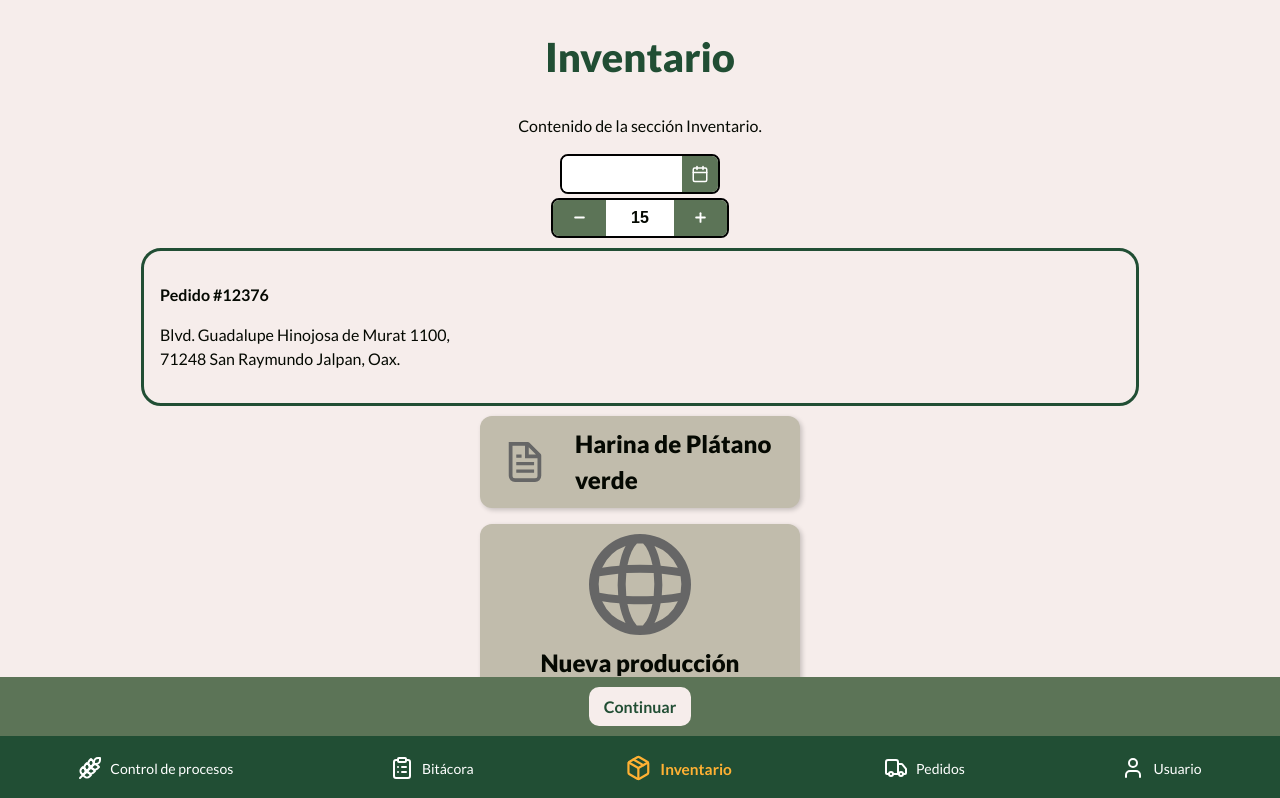
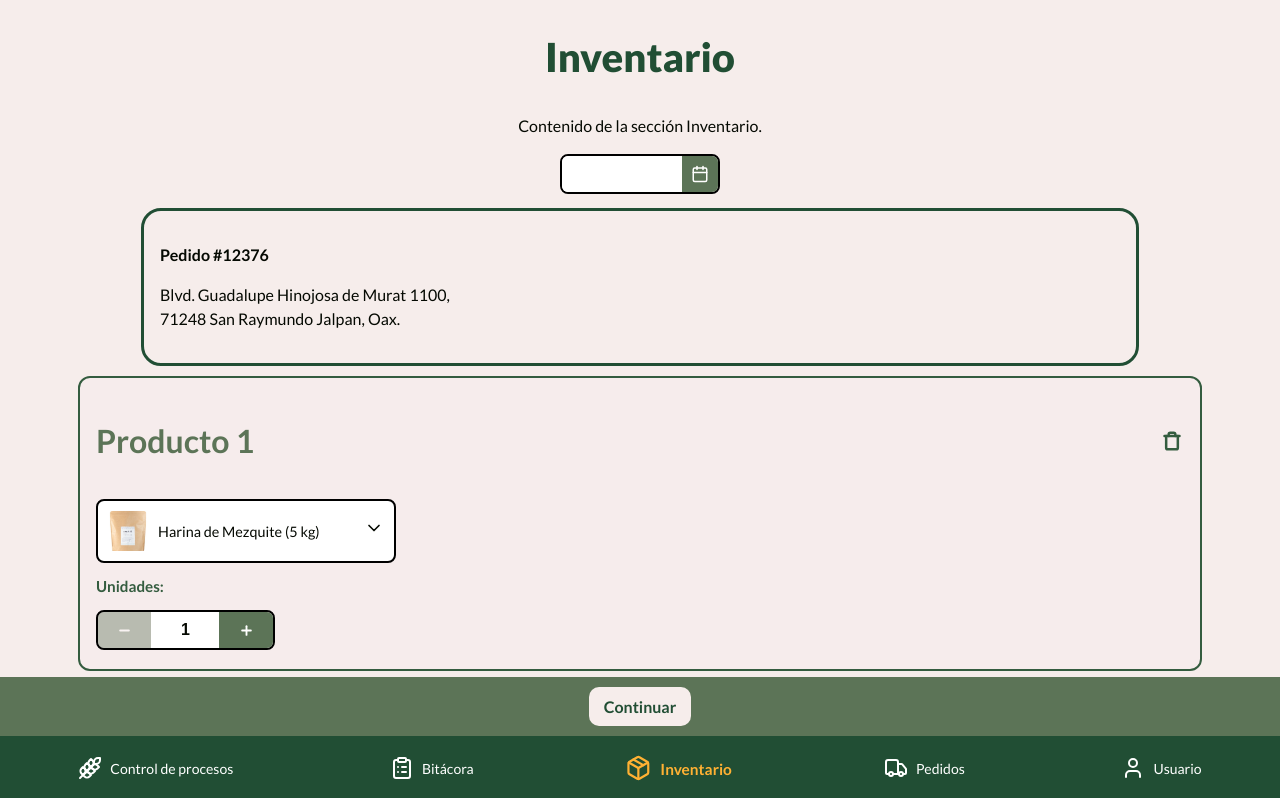
Before and after one commit to UTDallasEPICS/xuchil, a Next.js app: page /inventory in a window 1280 px wide. Shown: the top 798 px of the page. Built offline with nearby package versions, Linux system fonts and the light colour scheme.

Commit message:
Definition of the OrderPicker, OrderedProducts, and DeleteModal components

```diff
--- a/src/app/inventory/page.tsx
+++ b/src/app/inventory/page.tsx
@@ -1,37 +1,30 @@
 "use client";
-import { useState } from "react";
+
+import { useState, useMemo } from "react";
 import Card from "@/components/Card";
 import BottomButton from "@/components/BottomButton";
 import ImageCard from "@/components/ImageCard";
-import ProductPicker from "@/components/ProductPicker";
-import QuantityPicker from "@/components/QuantityPicker";
 import DatePicker from "@/components/DatePicker";
-
-const products = [
-  { id: 1, name: "Harina de Mezquite", presentation: "5kg", image: "/file.svg" },
-  { id: 2, name: "Harina de Maíz Negro", presentation: "5kg", image: "/file.svg" },
-  { id: 3, name: "Harina de Maíz Amarillo", presentation: "1kg", image: "/file.svg" },
-  { id: 4, name: "Sustituto de Café", presentation: "500g", image: "/file.svg" },
-];
+import OrderedProducts from "@/components/OrderedProducts";
+import { fetchProducts } from "@/constants/api";
+import { Product } from "@/types/Product";
 
 const Inventory = () => {
-  const [qty, setQty] = useState(15);
-  const [selected, setSelected] = useState<Date | null>(null);
+  const products: Product[] = useMemo(fetchProducts, []);
+  const [selectedDate, setSelectedDate] = useState<Date | null>(null);
+
   return (
     <div className="page">
       <h1>Inventario</h1>
       <p>Contenido de la sección Inventario.</p>
-      <DatePicker value={selected} onChange={setSelected} />
-      <QuantityPicker
-        value={qty}
-        onChange={setQty}
-        min={0}
-        max={99}
-        step={1}
-      />
+
+      <DatePicker value={selectedDate} onChange={setSelectedDate} />
+
       <Card>
         <div>
-        <p><strong>Pedido #<span style={{ fontWeight: "bold" }}>12376</span></strong></p>
+          <p>
+            <strong>Pedido #<span style={{ fontWeight: "bold" }}>12376</span></strong>
+          </p>
           <p>
             Blvd. Guadalupe Hinojosa de Murat 1100,<br />
             71248 San Raymundo Jalpan, Oax.
@@ -39,30 +32,21 @@ const Inventory = () => {
         </div>
       </Card>
 
+      <OrderedProducts products={products} />
+
       <BottomButton onClick={() => alert("¡Acción ejecutada!")}>
         Continuar
       </BottomButton>
 
-      <div>
-        <ImageCard imageSrc="/file.svg" text="Harina de Plátano verde" type="small" />
-        <p></p>
-        <ImageCard imageSrc="/globe.svg" text="Nueva producción" type="large" />
-        <p></p>
-        <ImageCard imageSrc="/window.svg" text="Frijol" type="square" />
-      </div>
-
-      <div>
-        <h1>Producto 1</h1>
-        <ProductPicker products={products} />
-      </div>
-
-      <div>
-        <h1>Producto 2</h1>
-        <ProductPicker products={products} />
+      <div style={{ marginTop: "1.5rem" }}>
+        <ImageCard imageSrc="/file.svg"   text="Harina de Plátano verde" type="small" />
+        <br />
+        <ImageCard imageSrc="/globe.svg"  text="Nueva producción"        type="large" />
+        <br />
+        <ImageCard imageSrc="/window.svg" text="Frijol"                  type="square" />
       </div>
 
       <div style={{ height: "150px" }} />
-
     </div>
   );
 };
--- /dev/null
+++ b/src/components/DeleteModal.tsx
@@ -0,0 +1,37 @@
+"use client";
+
+import React from "react";
+import styles from "@/styles/DeleteModal.module.css";
+import Button from "@/components/Button";
+
+interface DeleteModalProps {
+  message: string;
+  onCancel: () => void;
+  onConfirm: () => void;
+}
+
+const DeleteModal: React.FC<DeleteModalProps> = ({
+  message,
+  onCancel,
+  onConfirm,
+}) => (
+  <div className={styles.overlay} onClick={onCancel}>
+    <div
+      className={styles.modal}
+      onClick={(e) => e.stopPropagation()}
+    >
+      <p>{message}</p>
+
+      <div className={styles.actions}>
+        <Button action="secondary" onClick={onCancel}>
+          Cancelar
+        </Button>
+        <Button action="negative" onClick={onConfirm}>
+          Eliminar
+        </Button>
+      </div>
+    </div>
+  </div>
+);
+
+export default DeleteModal;
--- /dev/null
+++ b/src/components/OrderPicker.tsx
@@ -0,0 +1,62 @@
+"use client";
+
+import React, { useState } from "react";
+import styles from "@/styles/OrderPicker.module.css";
+import { Trash } from "lucide-react";
+import ProductPicker from "@/components/ProductPicker";
+import QuantityPicker from "@/components/QuantityPicker";
+import DeleteModal from "@/components/DeleteModal";
+import { Product } from "@/types/Product";
+
+interface OrderPickerProps {
+  index: number;
+  products: Product[];
+  onDelete: () => void;
+}
+
+const OrderPicker: React.FC<OrderPickerProps> = ({
+  index,
+  products,
+  onDelete,
+}) => {
+  const [units, setUnits] = useState(1);
+  const [showModal, setShowModal] = useState(false);
+
+  return (
+    <>
+      <div className={styles.card}>
+        <div className={styles.header}>
+          <h2>{`Producto ${index}`}</h2>
+          <button
+            type="button"
+            className={styles.removeBtn}
+            onClick={() => setShowModal(true)}
+            aria-label="Eliminar producto"
+          >
+            <Trash size={20} strokeWidth={3} />
+          </button>
+        </div>
+
+        <ProductPicker
+          products={products}
+        />
+
+        <h3 className={styles.unitsLabel}>Unidades:</h3>
+        <QuantityPicker value={units} onChange={setUnits} min={1} />
+      </div>
+
+      {showModal && (
+        <DeleteModal
+          message="¿Deseas eliminar este producto del pedido?"
+          onCancel={() => setShowModal(false)}
+          onConfirm={() => {
+            setShowModal(false);
+            onDelete();
+          }}
+        />
+      )}
+    </>
+  );
+};
+
+export default OrderPicker;
--- /dev/null
+++ b/src/components/OrderedProducts.tsx
@@ -0,0 +1,45 @@
+"use client";
+
+import React, { useState } from "react";
+import styles from "@/styles/OrderedProducts.module.css";
+import { Plus } from "lucide-react";
+import OrderPicker from "@/components/OrderPicker";
+import { Product } from "@/types/Product";
+
+interface OrderedProductsProps {
+  products: Product[];
+}
+
+const OrderedProducts: React.FC<OrderedProductsProps> = ({ products }) => {
+  const [orders, setOrders] = useState<number[]>([0]);
+
+  const addOrder = () =>
+    setOrders((prev) => [...prev, prev.length ? prev[prev.length - 1] + 1 : 0]);
+
+  const removeOrder = (id: number) =>
+    setOrders((prev) => prev.filter((orderId) => orderId !== id));
+
+  return (
+    <div className={styles.wrapper}>
+      {orders.map((orderId, idx) => (
+        <OrderPicker
+          key={orderId}
+          index={idx + 1}
+          products={products}
+          onDelete={() => removeOrder(orderId)}
+        />
+      ))}
+
+      <button
+        type="button"
+        className={styles.addBtn}
+        onClick={addOrder}
+        aria-label="Añadir producto"
+      >
+        <Plus size={32} strokeWidth={2.5} />
+      </button>
+    </div>
+  );
+};
+
+export default OrderedProducts;
--- /dev/null
+++ b/src/styles/DeleteModal.module.css
@@ -0,0 +1,24 @@
+.overlay {
+    position: fixed;
+    inset: 0;
+    background: rgba(0, 0, 0, 0.45);
+    display: flex;
+    align-items: center;
+    justify-content: center;
+    z-index: 1000;
+  }
+
+.modal {
+    background: #f6ecec;
+    border-radius: 12px;
+    padding: 1.5rem;
+    max-width: 300px;
+    text-align: center;
+}
+
+.actions {
+    margin-top: 1rem;
+    display: flex;
+    gap: 0.8rem;
+    justify-content: center;
+}
--- /dev/null
+++ b/src/styles/OrderPicker.module.css
@@ -0,0 +1,32 @@
+.card {
+    background: #f6ecec;
+    border: 2px solid #345c3f;
+    border-radius: 12px;
+    padding: 0.8rem 1rem 1.2rem;
+    display: flex;
+    flex-direction: column;
+    gap: 0.5rem;
+    width: 85vw;
+}
+
+.header {
+    display: flex;
+    justify-content: space-between;
+    align-items: center;
+}
+
+.removeBtn {
+    background: transparent;
+    border: none;
+    cursor: pointer;
+    color: #345c3f;
+    padding: 0.15rem;
+    line-height: 0;
+}
+
+.unitsLabel {
+    margin: 0.2rem 0 0.3rem;
+    font-size: 0.95rem;
+    font-weight: 600;
+    color: #345c3f;
+}
--- /dev/null
+++ b/src/styles/OrderedProducts.module.css
@@ -0,0 +1,18 @@
+.wrapper {
+    display: flex;
+    flex-direction: column;
+    gap: 1rem;
+    align-items: center;
+}
+
+.addBtn {
+    align-self: center;
+    margin-top: 0.3rem;
+    background: transparent;
+    border: 3px solid #6a846e;
+    border-radius: 50%;
+    padding: 0.25rem;
+    line-height: 0;
+    cursor: pointer;
+    color: #6a846e;
+}
```
Lines whose indentation alone changed are shown as unchanged.
